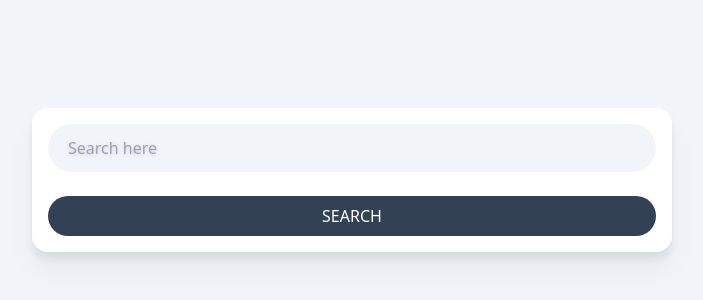
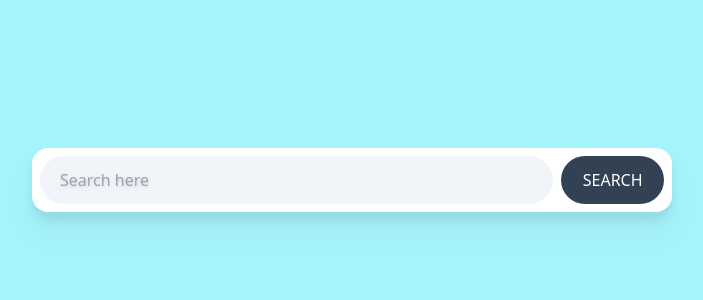
Before and after one commit to jdy8739/NEXT-14-Lecture, a Next.js app: page / in a window 1280 px wide. Shown: the part 220-520 px from the top of the page, without its empty margins (288-991 px from the left). Built offline with nearby package versions, Linux system fonts and the light colour scheme.

Commit message:
nore: practice reponsive

```diff
--- a/app/page.tsx
+++ b/app/page.tsx
@@ -1,8 +1,33 @@
 export default function Home() {
   return (
-    <main className="w-screen h-screen flex justify-center items-center ">
-      <div className="p-4 w-full max-w-screen-sm h-36 rounded-2xl bg-white drop-shadow-xl flex flex-col justify-between">
-        <div>
+    <main
+      className="
+      w-screen
+      h-screen
+      flex
+      justify-center
+      items-center
+      bg-red-200
+      md:bg-green-200
+      lg:bg-cyan-200"
+    >
+      <div
+        className="
+        p-4
+        md:p-2
+        w-full
+        h-36
+        md:h-16
+        max-w-screen-sm
+        rounded-2xl
+        bg-white
+        drop-shadow-xl
+        flex
+        flex-col
+        md:flex-row
+        justify-between"
+      >
+        <div className="md:w-10/12">
           <input
             placeholder="Search here"
             className="
@@ -20,11 +45,12 @@ export default function Home() {
             placeholder:drop-shadow"
           />
         </div>
-        <div>
+        <div className="md:w-2/12 md:ml-2">
           <button
             className="
             w-full
             h-10
+            md:h-12
             rounded-full
             bg-slate-700
             text-white
```
